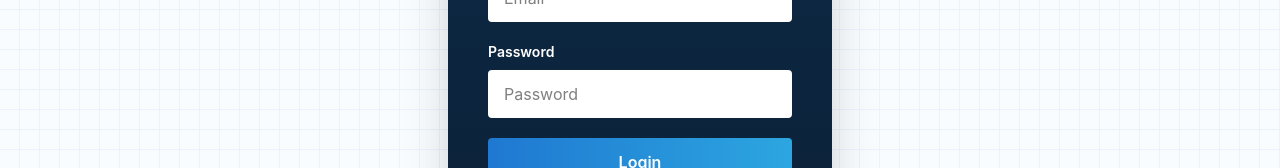
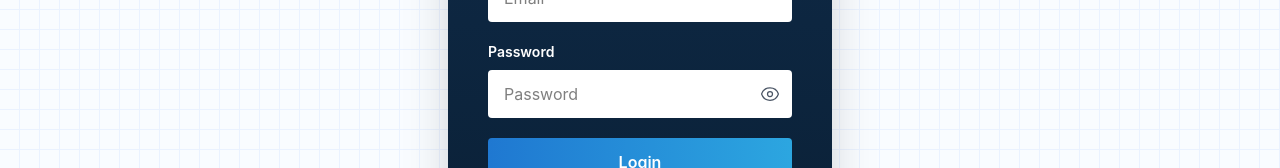
Before and after one commit to sonua11y/task-round, a React (Vite) app in the folder lms-ai-agent/frontend/: page /login in a window 1280 px wide. Shown: the part 310-478 px from the top of the page. Built offline with nearby package versions, Linux system fonts and the light colour scheme.

Commit message:
finetuning

```diff
--- a/lms-ai-agent/frontend/src/components/ProfileForm.jsx
+++ b/lms-ai-agent/frontend/src/components/ProfileForm.jsx
@@ -130,7 +130,12 @@
         <span style={{ fontFamily: '"Pacifico", cursive', fontSize: '2rem', display: 'flex', alignItems: 'center', gap: '12px', color: '#1f2937' }}>
           <span style={{ fontSize: '2rem' }}>👩🏻‍🎓</span> Kampus
         </span>
-        <button className="border rounded px-5 py-2 font-medium" style={{cursor:'pointer'}} onClick={() => { localStorage.removeItem("token"); navigate("/login"); }}>Logout</button>
+        <button className="border rounded px-5 py-2 font-medium flex items-center gap-2" style={{cursor:'pointer'}} onClick={() => { localStorage.removeItem("token"); navigate("/login"); }}>
+          <svg xmlns="http://www.w3.org/2000/svg" fill="none" viewBox="0 0 24 24" strokeWidth={1.5} stroke="currentColor" className="w-5 h-5">
+            <path strokeLinecap="round" strokeLinejoin="round" d="M15.75 9V5.25A2.25 2.25 0 0013.5 3h-6a2.25 2.25 0 00-2.25 2.25v13.5A2.25 2.25 0 007.5 21h6a2.25 2.25 0 002.25-2.25V15m3 0l3-3m0 0l-3-3m3 3H9" />
+          </svg>
+          Logout
+        </button>
       </div>
       {/* Profile header row (no faded container) */}
       <div className="w-175 mx-auto pt-20 pb-2">
--- a/lms-ai-agent/frontend/src/pages/Login.jsx
+++ b/lms-ai-agent/frontend/src/pages/Login.jsx
@@ -8,6 +8,7 @@
   const [password, setPassword] = useState("");
   const [error, setError] = useState("");
   const [fieldError, setFieldError] = useState({});
+  const [showPassword, setShowPassword] = useState(false);
 
   const validate = () => {
     const errors = {};
@@ -121,11 +122,12 @@
               >
                 Password
               </label>
+              <div className="relative">
                 <input
                   id="password"
-                type="password"
+                  type={showPassword ? "text" : "password"}
                   placeholder="Password"
-                className={`w-full bg-white text-black px-4 py-3 rounded-sm outline-none ${
+                  className={`w-full bg-white text-black px-4 py-3 pr-12 rounded-sm outline-none ${
                     fieldError.password
                       ? "ring-2 ring-red-500"
                       : ""
@@ -142,6 +144,24 @@
                   }}
                   required
                 />
+                <button
+                  type="button"
+                  onClick={() => setShowPassword(!showPassword)}
+                  className="absolute right-3 top-1/2 -translate-y-1/2 text-gray-600 hover:text-gray-800 transition"
+                  aria-label={showPassword ? "Hide password" : "Show password"}
+                >
+                  {showPassword ? (
+                    <svg xmlns="http://www.w3.org/2000/svg" fill="none" viewBox="0 0 24 24" strokeWidth={1.5} stroke="currentColor" className="w-5 h-5">
+                      <path strokeLinecap="round" strokeLinejoin="round" d="M3.98 8.223A10.477 10.477 0 001.934 12C3.226 16.338 7.244 19.5 12 19.5c.993 0 1.953-.138 2.863-.395M6.228 6.228A10.45 10.45 0 0112 4.5c4.756 0 8.773 3.162 10.065 7.498a10.523 10.523 0 01-4.293 5.774M6.228 6.228L3 3m3.228 3.228l3.65 3.65m7.894 7.894L21 21m-3.228-3.228l-3.65-3.65m0 0a3 3 0 10-4.243-4.243m4.242 4.242L9.88 9.88" />
+                    </svg>
+                  ) : (
+                    <svg xmlns="http://www.w3.org/2000/svg" fill="none" viewBox="0 0 24 24" strokeWidth={1.5} stroke="currentColor" className="w-5 h-5">
+                      <path strokeLinecap="round" strokeLinejoin="round" d="M2.036 12.322a1.012 1.012 0 010-.639C3.423 7.51 7.36 4.5 12 4.5c4.638 0 8.573 3.007 9.963 7.178.07.207.07.431 0 .639C20.577 16.49 16.64 19.5 12 19.5c-4.638 0-8.573-3.007-9.963-7.178z" />
+                      <path strokeLinecap="round" strokeLinejoin="round" d="M15 12a3 3 0 11-6 0 3 3 0 016 0z" />
+                    </svg>
+                  )}
+                </button>
+              </div>
               {fieldError.password && (
                 <div className="text-red-400 text-sm mt-1">
                   {fieldError.password}
--- a/lms-ai-agent/frontend/src/pages/Register.jsx
+++ b/lms-ai-agent/frontend/src/pages/Register.jsx
@@ -12,6 +12,7 @@
   const [formError, setFormError] = useState("");
   const [emailExists, setEmailExists] = useState(false);
   const [nameExists, setNameExists] = useState(false);
+  const [showPassword, setShowPassword] = useState(false);
   const navigate = useNavigate();
 
   const validate = () => {
@@ -128,17 +129,36 @@
             {/* PASSWORD */}
             <div>
               <label className="block text-sm font-semibold mb-2" htmlFor="password">Password</label>
+              <div className="relative">
                 <input
                   id="password"
-                type="password"
+                  type={showPassword ? "text" : "password"}
                   name="password"
                   placeholder="Password"
-                className="w-full bg-white text-black px-4 py-3 rounded-sm outline-none"
+                  className="w-full bg-white text-black px-4 py-3 pr-12 rounded-sm outline-none"
                   maxLength={72}
                   value={form.password}
                   onChange={handleChange}
                   required
                 />
+                <button
+                  type="button"
+                  onClick={() => setShowPassword(!showPassword)}
+                  className="absolute right-3 top-1/2 -translate-y-1/2 text-gray-600 hover:text-gray-800 transition"
+                  aria-label={showPassword ? "Hide password" : "Show password"}
+                >
+                  {showPassword ? (
+                    <svg xmlns="http://www.w3.org/2000/svg" fill="none" viewBox="0 0 24 24" strokeWidth={1.5} stroke="currentColor" className="w-5 h-5">
+                      <path strokeLinecap="round" strokeLinejoin="round" d="M3.98 8.223A10.477 10.477 0 001.934 12C3.226 16.338 7.244 19.5 12 19.5c.993 0 1.953-.138 2.863-.395M6.228 6.228A10.45 10.45 0 0112 4.5c4.756 0 8.773 3.162 10.065 7.498a10.523 10.523 0 01-4.293 5.774M6.228 6.228L3 3m3.228 3.228l3.65 3.65m7.894 7.894L21 21m-3.228-3.228l-3.65-3.65m0 0a3 3 0 10-4.243-4.243m4.242 4.242L9.88 9.88" />
+                    </svg>
+                  ) : (
+                    <svg xmlns="http://www.w3.org/2000/svg" fill="none" viewBox="0 0 24 24" strokeWidth={1.5} stroke="currentColor" className="w-5 h-5">
+                      <path strokeLinecap="round" strokeLinejoin="round" d="M2.036 12.322a1.012 1.012 0 010-.639C3.423 7.51 7.36 4.5 12 4.5c4.638 0 8.573 3.007 9.963 7.178.07.207.07.431 0 .639C20.577 16.49 16.64 19.5 12 19.5c-4.638 0-8.573-3.007-9.963-7.178z" />
+                      <path strokeLinecap="round" strokeLinejoin="round" d="M15 12a3 3 0 11-6 0 3 3 0 016 0z" />
+                    </svg>
+                  )}
+                </button>
+              </div>
               {errors.password && <div className="text-red-400 text-sm mt-1">{errors.password}</div>}
             </div>
             {/* REGISTER BUTTON */}
```
Also changed, not shown: 1 other file (tests, documents, lock files or other folders). Lines whose indentation alone changed are shown as unchanged.
